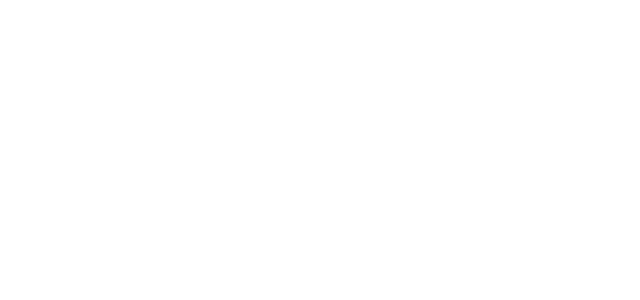
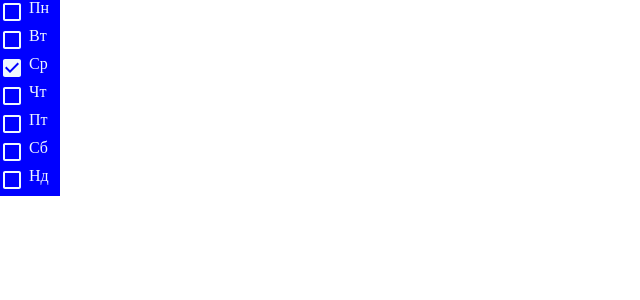
Before and after one commit to vbguard/kidsLike, a React app: page /daySelect in a window 1280 px wide. Shown: the top 300 px of the page, without its empty margins (0-640 px from the left). Built offline with nearby package versions, Linux system fonts and the light colour scheme.

Commit message:
add DaySelect

```diff
--- a/src/App.js
+++ b/src/App.js
@@ -1,13 +1,15 @@
 import React from 'react';
 import { Switch, Route } from 'react-router-dom';
 import AuthPage from './pages/AuthPage/AuthPage';
-// import Pa from './components/Papa/Papa';
+import DaySelect from './components/DaySelect/DaySelect';
+
 // import ProtectedComponent from './hoc/ProtectedComponent';
 
 function App() {
   return (
     <Switch>
       <Route exact path="/" component={AuthPage} />
+      <Route path="/daySelect" component={DaySelect} />
     </Switch>
   );
 }
--- /dev/null
+++ b/src/components/DaySelect/DayOne.js
@@ -0,0 +1,35 @@
+import React from 'react';
+import PropTypes from 'prop-types';
+import Icon from '../Icon/Icon';
+import styles from './DayOne.module.css';
+
+const stylesDay = [styles.day];
+const checkboxImage = [styles.checkboxImage];
+
+const DayOne = ({ day, checked }) => {
+  if (checked) {
+    return (
+      <div className={stylesDay}>
+        <Icon icon="Checkbox" className={checkboxImage} />
+        <span>{day}</span>
+      </div>
+    );
+  }
+  return (
+    <div className={stylesDay}>
+      <Icon icon="CheckboxOut" className={checkboxImage} />
+      <span>{day}</span>
+    </div>
+  );
+};
+
+DayOne.propTypes = {
+  day: PropTypes.string,
+  checked: PropTypes.bool
+};
+
+DayOne.defaultProps = {
+  day: 'Пн',
+  checked: true
+};
+export default DayOne;
--- /dev/null
+++ b/src/components/DaySelect/DayOne.module.css
@@ -0,0 +1,16 @@
+.day {
+    display: flex;
+    text-align: center;
+
+    background-color: blue;
+    width: 60px;
+    height: 28px;
+    object-fit: contain;
+    color: aliceblue;
+
+}
+
+.checkboxImage {
+    fill: aliceblue;
+    margin-right: 5px;
+}
--- /dev/null
+++ b/src/components/DaySelect/DaySelect.js
@@ -0,0 +1,21 @@
+import React from 'react';
+// import PropTypes from 'prop-types';
+import styles from './DaySelect.module.css';
+// import Icon from '../Icon/Icon';
+import DayOne from './DayOne';
+
+const stylesDay = [styles.week];
+
+const DaySelect = () => (
+  <div className={stylesDay}>
+    <DayOne checked={false} />
+    <DayOne day="Вт" checked={false} />
+    <DayOne day="Ср" />
+    <DayOne day="Чт" checked={false} />
+    <DayOne day="Пт" checked={false} />
+    <DayOne day="Сб" checked={false} />
+    <DayOne day="Нд" checked={false} />
+  </div>
+);
+
+export default DaySelect;
--- /dev/null
+++ b/src/components/DaySelect/DaySelect.module.css
@@ -0,0 +1,7 @@
+.week {
+    background-color: blue;
+    border-radius: 5px;
+    width: 60px;
+    height: 90px;
+
+}
```
Also changed, not shown: src/components/Papa/Papa.js (deleted, +0 -7 lines).
